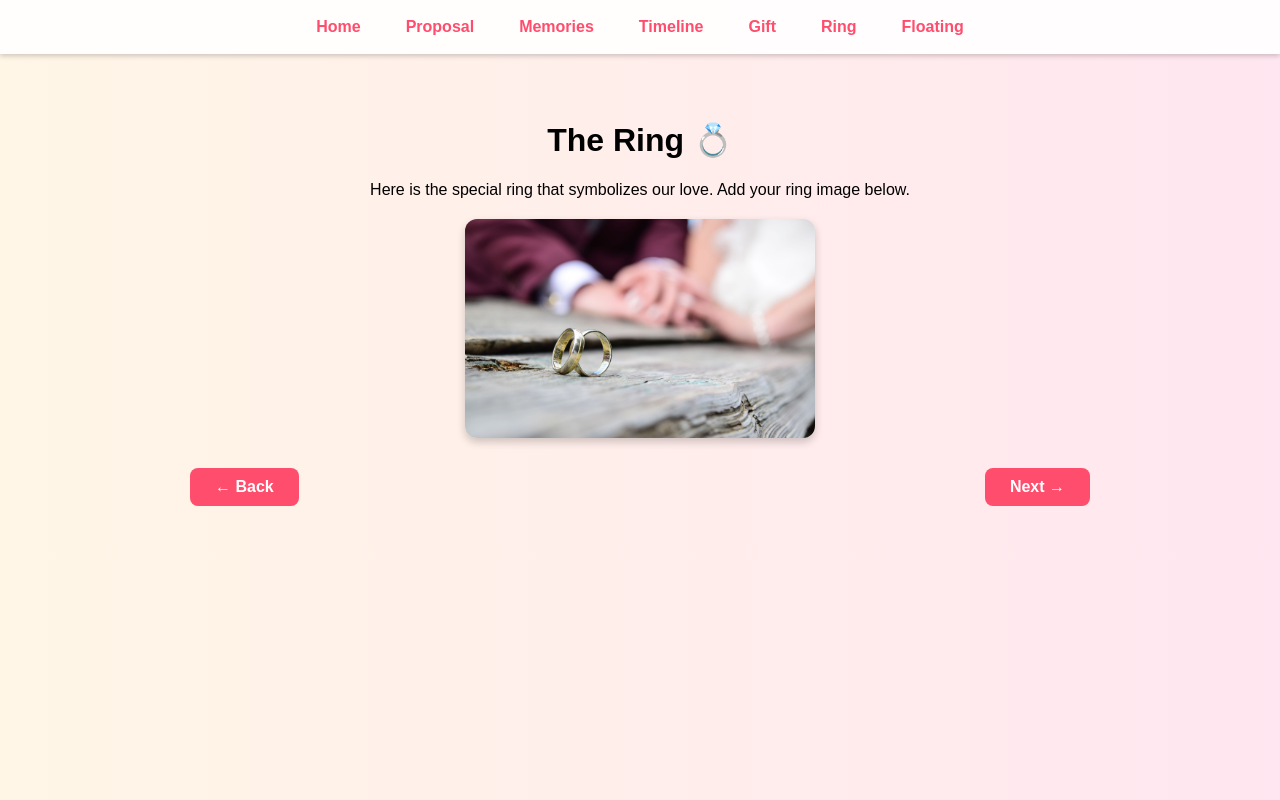
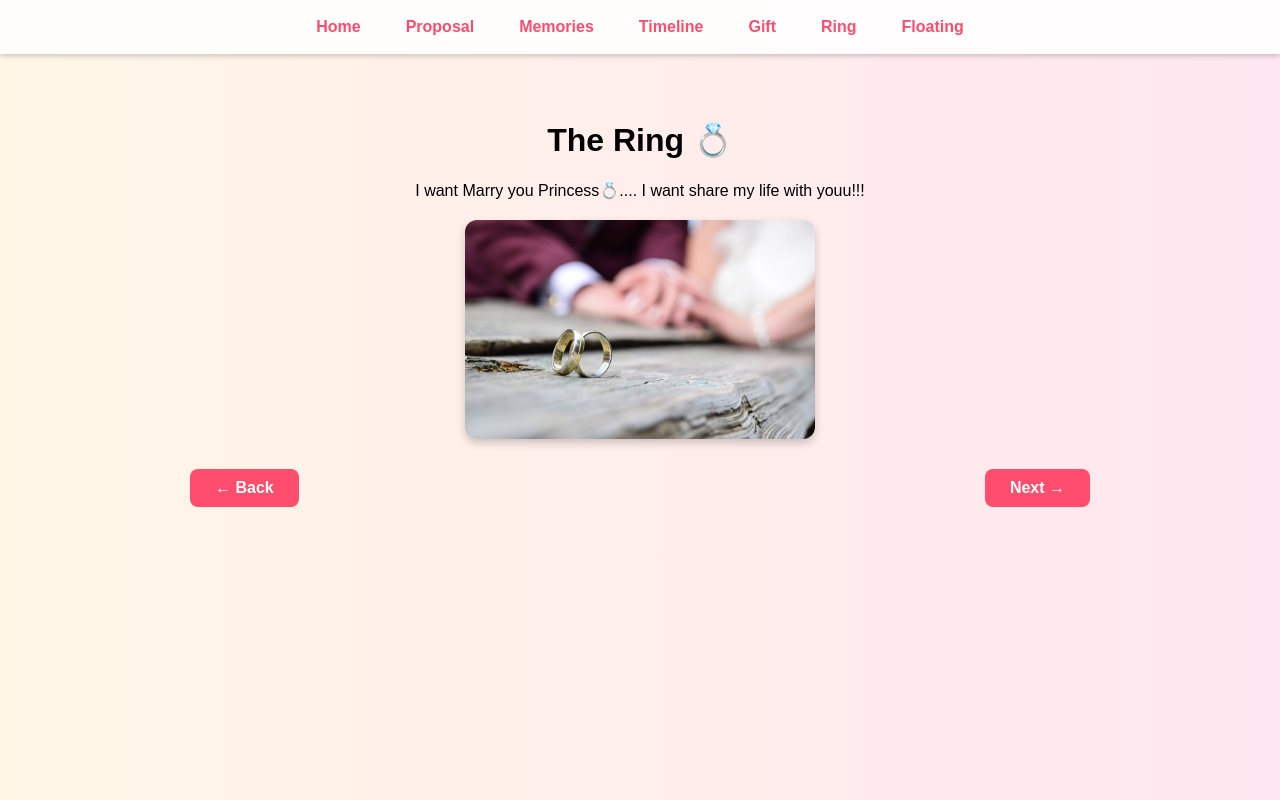
Before and after one commit to santa-coder/Sree-gift, a plain HTML site: page ring.html in a window 1280 px wide. Drawn offline with Linux system fonts and the light colour scheme.

```diff
--- a/ring.html
+++ b/ring.html
@@ -36,7 +36,7 @@
 
 <div class="content">
   <h1>The Ring 💍</h1>
-  <p>Here is the special ring that symbolizes our love. Add your ring image below.</p>
+  <p>I want Marry you Princess💍.... I want share my life with youu!!!</p>
   <img src="images/memory3.jpg" alt="Ring" class="ring-img">
   <div class="nav-buttons">
     <a href="gift.html">← Back</a>
```
